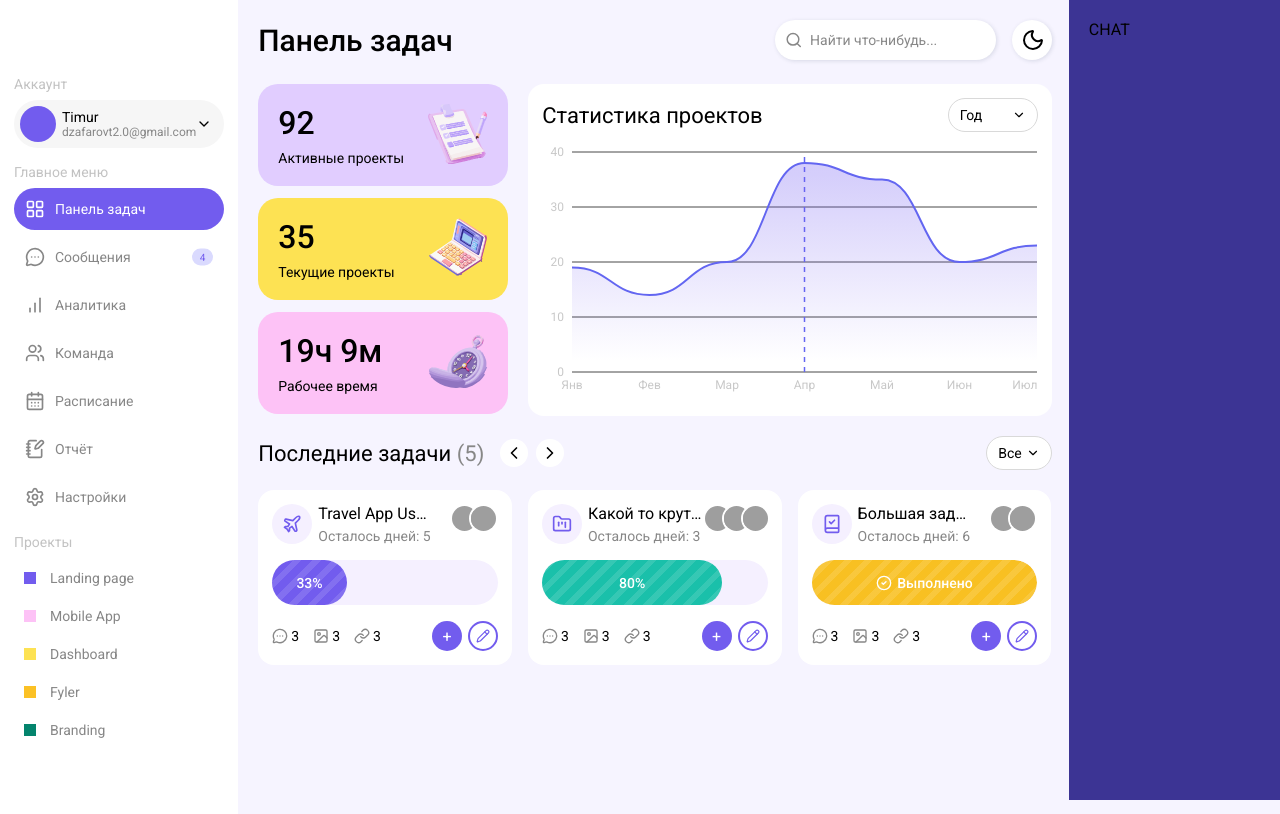
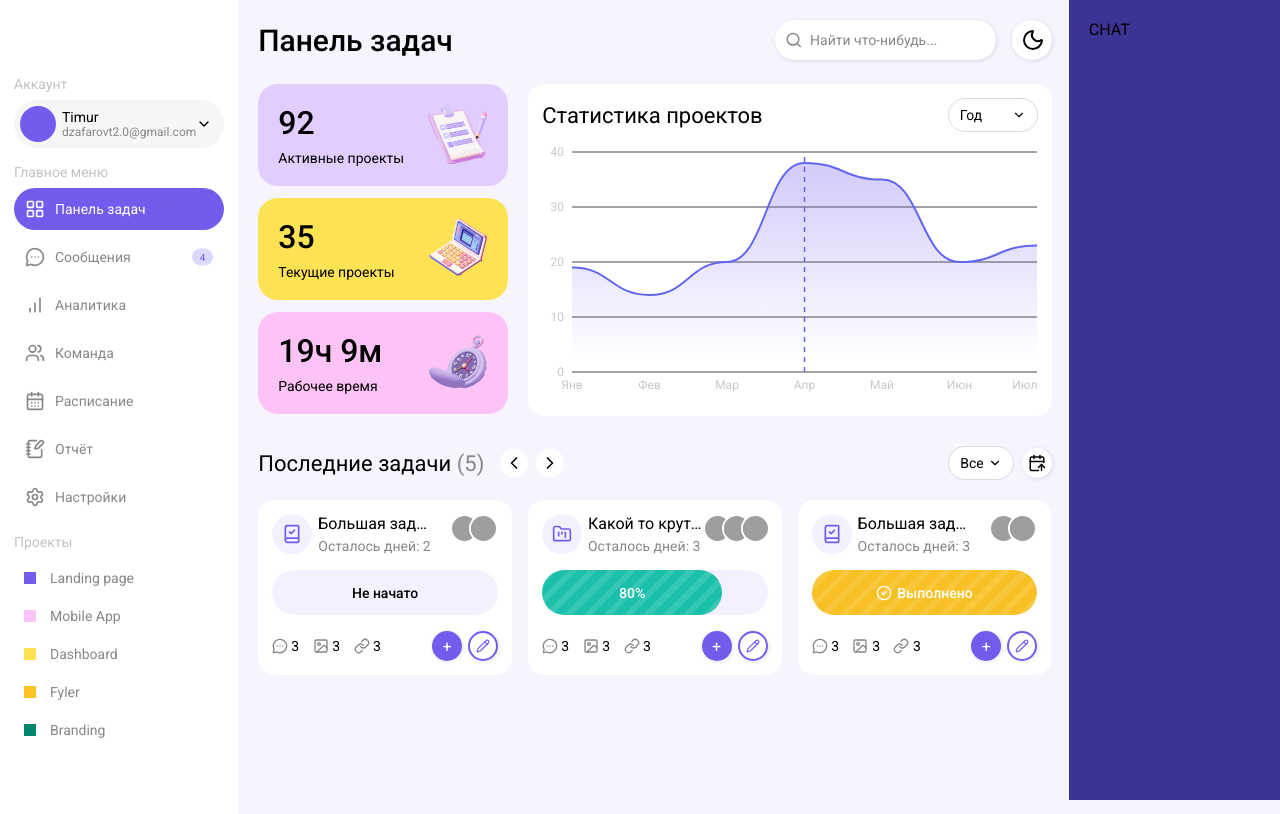
Before and after one commit to TrojanDll/task-hub, a Next.js app: page /dashboard in a window 1280 px wide. Built offline with nearby package versions, Linux system fonts and the light colour scheme; grey boxes are pictures that could not be loaded.

Commit message:
feat: sorting by date

```diff
--- a/src/components/ui/button/Button/Button.module.scss
+++ b/src/components/ui/button/Button/Button.module.scss
@@ -9,6 +9,8 @@
   &:hover:not(.outlined) {
     background-color: var(--primary-300);
   }
+
+  box-shadow: var(--shadow);
 }
 
 .rounded {
--- a/src/components/ui/button/Button/Button.tsx
+++ b/src/components/ui/button/Button/Button.tsx
@@ -1,12 +1,13 @@
-import type { PropsWithChildren } from "react";
 import styles from "./Button.module.scss";
 import cn from "clsx";
+import type { PropsWithChildren } from "react";
 
 interface IProps {
   className?: string;
   variant?: "default" | "rounded";
   type?: "solid" | "outlined";
   roundButtonSize?: number;
+  onClick?: () => void;
 }
 
 export default function Button({
@@ -15,9 +16,11 @@ export default function Button({
   children,
   roundButtonSize = 30,
   type = "solid",
+  onClick
 }: PropsWithChildren<IProps>) {
   return (
     <button
+      onClick={onClick}
       style={{ width: roundButtonSize, height: roundButtonSize }}
       className={cn(styles.root, className, styles[variant], styles[type])}
     >
--- a/src/components/ui/custom-select/CustomSelect/CustomSelect.module.scss
+++ b/src/components/ui/custom-select/CustomSelect/CustomSelect.module.scss
@@ -46,7 +46,8 @@
 
 :global(.dark) {
   .SelectTrigger {
-    border: 1px solid var(--white);
+    border: none;
+    // border: 1px solid var(--white);
     background-color: var(--dark-500);
   }
 
--- a/src/components/ui/custom-select/CustomSelect/CustomSelect.tsx
+++ b/src/components/ui/custom-select/CustomSelect/CustomSelect.tsx
@@ -52,7 +52,7 @@ export default function CustomSelect({
           position="popper"
           side={side}
           align={align}
-          sideOffset={2}
+          sideOffset={4}
           className={styles.SelectContent}
         >
           <Select.Viewport className={styles.SelectViewport}>
--- a/src/components/widgets/dashboard/Dashboard/Dashboard.module.scss
+++ b/src/components/widgets/dashboard/Dashboard/Dashboard.module.scss
@@ -26,5 +26,5 @@
 }
 
 .lastTasks {
-  margin-top: 20px;
+  margin-top: 30px;
 }
--- a/src/components/widgets/dashboard/last-tasks/LastTasks/LastTasks.module.scss
+++ b/src/components/widgets/dashboard/last-tasks/LastTasks/LastTasks.module.scss
@@ -58,6 +58,6 @@
 
 :global(.dark) {
   .swiperButton {
-    background-color: var(--dark);
+    background-color: var(--dark-500);
   }
 }
--- a/src/components/widgets/dashboard/last-tasks/LastTasksFilters/LastTasksFilters.module.scss
+++ b/src/components/widgets/dashboard/last-tasks/LastTasksFilters/LastTasksFilters.module.scss
@@ -0,0 +1,23 @@
+.root {
+  display: flex;
+  column-gap: 8px;
+  align-items: center;
+}
+
+.sortButton {
+  background-color: var(--white) !important;
+}
+
+.sortButtonIcon {
+  color: #000000;
+}
+
+:global(.dark) {
+  .sortButton {
+    background-color: var(--dark-500) !important;
+  }
+
+  .sortButtonIcon {
+    color: var(--white);
+  }
+}
--- a/src/components/widgets/dashboard/last-tasks/LastTasksFilters/LastTasksFilters.tsx
+++ b/src/components/widgets/dashboard/last-tasks/LastTasksFilters/LastTasksFilters.tsx
@@ -3,10 +3,14 @@
 import { EFilterTaskStatuses } from "../last-tasks.types";
 import styles from "./LastTasksFilters.module.scss";
 import cn from "clsx";
+import { CalendarArrowDown, CalendarArrowUp } from "lucide-react";
 import { useEffect, useState } from "react";
 
+import Button from "@/components/ui/button/Button/Button";
 import CustomSelect from "@/components/ui/custom-select/CustomSelect/CustomSelect";
 import type { ISelectOption } from "@/components/ui/custom-select/custom-select.types";
+
+import { sortTasksByDate } from "@/utils/sort-tasks-by-date";
 
 import type { ITask } from "@/types/task.types";
 
@@ -43,26 +47,30 @@ export function LastTasksFilters({
   const [taskStatusFilter, setTaskStatusFilter] = useState<ISelectOption>(
     TaskStatusesSelectOptions[0]
   );
+  const [sortType, setSortType] = useState<"asc" | "desc">("asc");
+
+  function handleToggleSortType() {
+    setSortType((prevType) => (prevType === "asc" ? "desc" : "asc"));
+  }
 
   useEffect(() => {
+    async function filtration() {
+      let processedTasks: ITask[] = [];
       switch (taskStatusFilter.value) {
         case EFilterTaskStatuses.ALL:
-        setFilteredTasks(tasks);
+          processedTasks = tasks;
           break;
         case EFilterTaskStatuses.COMPLETED:
-        setFilteredTasks(
-          tasks.filter((task) => {
+          processedTasks = await tasks.filter((task) => {
             // Если подзадач нет, считаем, что условие не выполнено
             if (task.subTasks.length === 0) return false;
 
             // Проверяем, что ВСЕ подзадачи завершены (isCompleted: true)
             return task.subTasks.every((subTask) => subTask.isCompleted);
-          })
-        );
+          });
           break;
         case EFilterTaskStatuses.IN_PROGRESS:
-        setFilteredTasks(
-          tasks.filter((task) => {
+          processedTasks = await tasks.filter((task) => {
             // Если подзадач нет, задача не подходит
             if (task.subTasks.length === 0) return false;
 
@@ -78,20 +86,23 @@ export function LastTasksFilters({
 
             // Задача подходит, если выполнены оба условия
             return hasCompletedSubtask && notAllSubtasksCompleted;
-          })
-        );
+          });
           break;
         case EFilterTaskStatuses.NOT_STARTED:
-        setFilteredTasks(
-          tasks.filter((task) => {
+          processedTasks = await tasks.filter((task) => {
             if (task.subTasks.length === 0) return false;
 
             return task.subTasks.every((subTask) => !subTask.isCompleted);
-          })
-        );
+          });
           break;
       }
-  }, [taskStatusFilter]);
+
+      processedTasks = await sortTasksByDate(processedTasks, sortType);
+      setFilteredTasks(processedTasks);
+    }
+
+    filtration();
+  }, [taskStatusFilter, sortType]);
 
   return (
     <div className={cn(styles.root, className)}>
@@ -102,6 +113,23 @@ export function LastTasksFilters({
         side="bottom"
         align="end"
       />
+
+      <Button
+        onClick={handleToggleSortType}
+        className={styles.sortButton}
+      >
+        {sortType === "asc" ? (
+          <CalendarArrowUp
+            className={styles.sortButtonIcon}
+            size={18}
+          />
+        ) : (
+          <CalendarArrowDown
+            className={styles.sortButtonIcon}
+            size={18}
+          />
+        )}
+      </Button>
     </div>
   );
 }
--- /dev/null
+++ b/src/utils/sort-tasks-by-date.ts
@@ -0,0 +1,13 @@
+import type { ITask } from "@/types/task.types";
+
+export const sortTasksByDate = (
+  tasks: ITask[],
+  order: "asc" | "desc" = "asc"
+): ITask[] => {
+  return [...tasks].sort((a, b) => {
+    const dateA = a.dueDate.getTime();
+    const dateB = b.dueDate.getTime();
+
+    return order === "asc" ? dateA - dateB : dateB - dateA;
+  });
+};
```
Lines whose indentation alone changed are shown as unchanged.
